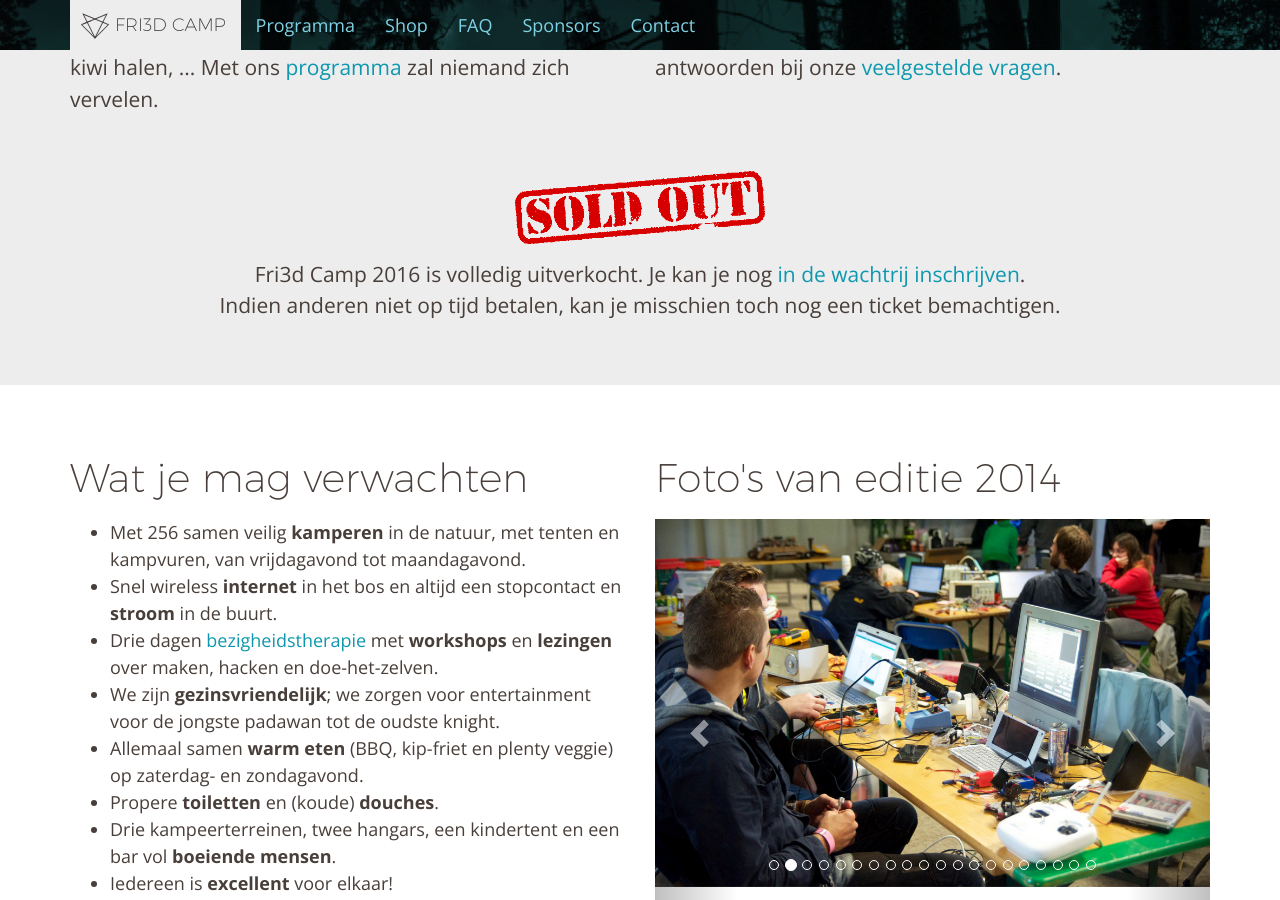
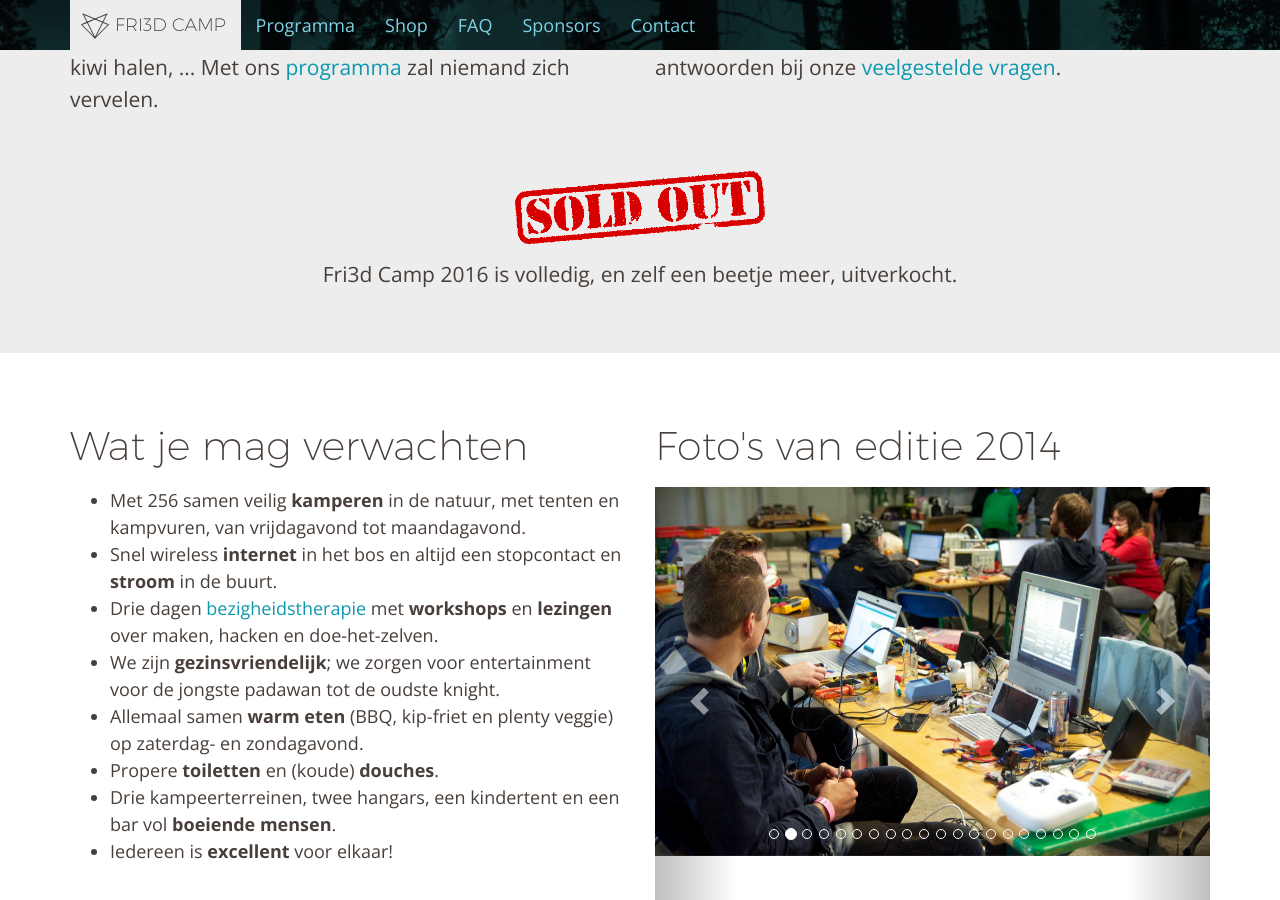
Before and after one commit to Fri3dCamp/fri3dweb2016, a Jekyll site: the page built from index.md, in a window 1280 px wide and 900 px high, scrolled down 522 px. Built offline with Jekyll 4.4.1, drawn with Linux system fonts in a browser that asks for light colours; nearby versions of some CDN libraries.

Commit message:
removed reference to waiting list

```diff
--- a/_layouts/home.html
+++ b/_layouts/home.html
@@ -35,10 +35,7 @@
       <img src="/images/sold_out.gif" width="250px">
     </p>
     <p class="text-center">
-      Fri3d Camp 2016 is volledig uitverkocht. Je kan je nog <a
-      href="https:tickets.fri3d.be" target="_blank">in de wachtrij inschrijven</a>.<br>
-      Indien anderen niet op tijd betalen, kan je misschien toch nog een ticket
-      bemachtigen.
+      Fri3d Camp 2016 is volledig, en zelf een beetje meer, uitverkocht.
     </p>
 
 
```
